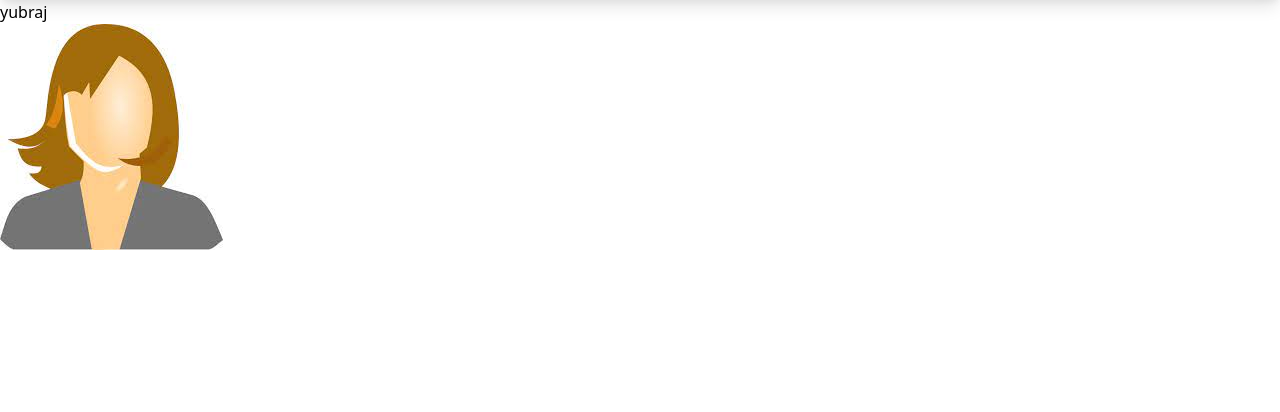
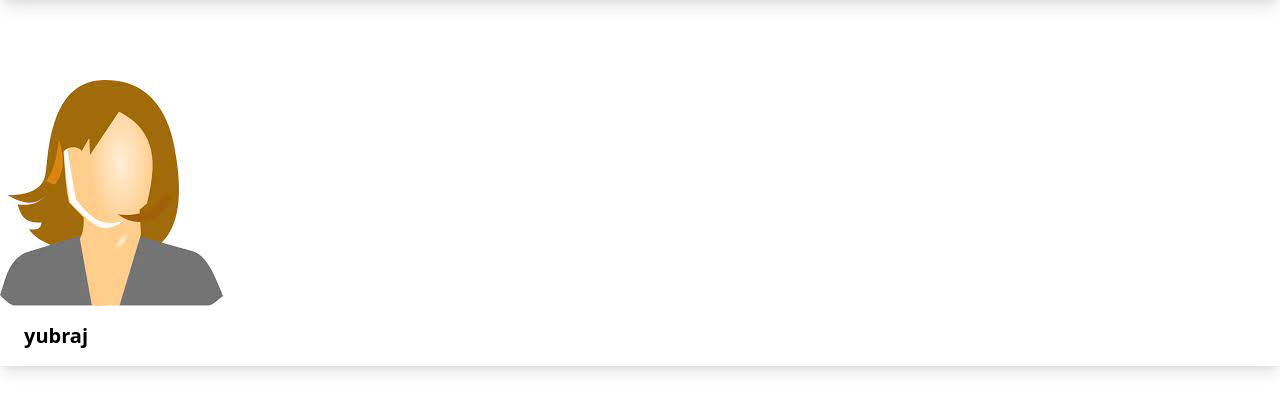
Before and after one commit to yubrajthapa/DjangoFirst, a Django app: page /users/profile/ in a window 1280 px wide. Shown: the part 64-476 px from the top of the page. Run offline with Django 4.2, Linux system fonts and the light colour scheme; a user stored in the database is signed in; data comes from the database, SQL or seed files in the repository; both versions use the stored data as it was after the commit; style sheets or scripts are compiled from the project's sources.

Commit message:
Profile page design

```diff
--- a/users/templates/users/profile.html
+++ b/users/templates/users/profile.html
@@ -1,6 +1,11 @@
 {% extends 'myapp/base.html' %}
 {% block content %}
-    <h1>{{user.username }}</h1>
-    <img src="{{user.profile.image.url}}" alt=" ">
-
+<div class="grid p-10 grid-cols-1 lg:grid-cols-3 sm:grid-cols-1"></div>
+    <div class="rounded shadow-lg">
+        <div>
+            <img src="{{user.profile.image.url}}" alt=" ">
+        </div>
+        <div class="font-bold text-xl mb-2 px-6 py-4">{{user.username }}</div>
+    </div>
+</div>
 {% endblock %}
```
Also changed, not shown: db.sqlite3, media/profile_pictures/IMG_1930.JPG (added), media/profile_pictures/profile.jpeg (added).
